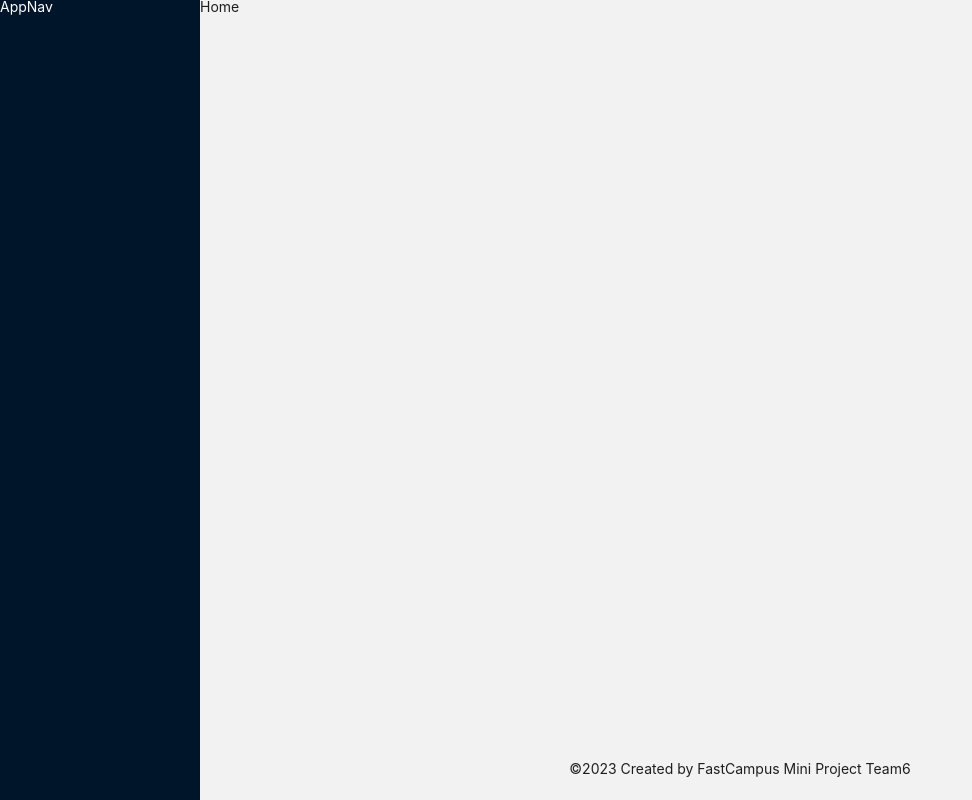
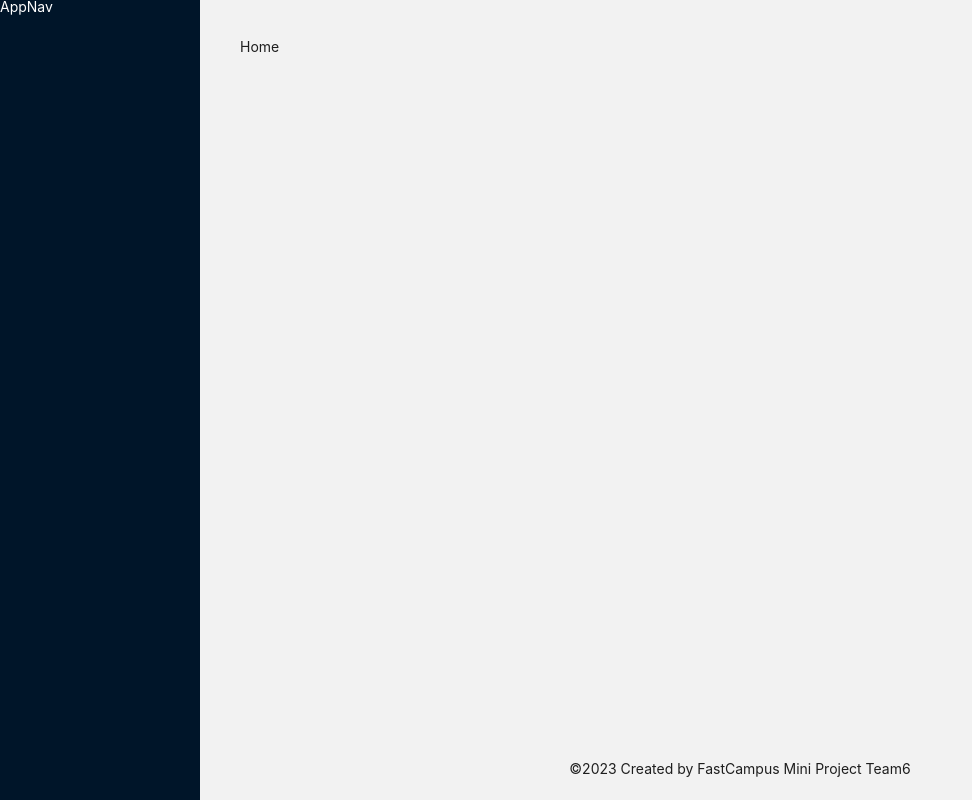
Before and after one commit to FC-MINI-6/mini-project-FE, a React (Vite) app: page / in a window 1280 px wide. Shown: the whole page, without its empty margins (0-972 px from the left). Built offline with nearby package versions, Linux system fonts and the light colour scheme.

Commit message:
style: Layout Style 수정

```diff
--- a/src/components/common/NavLayout.tsx
+++ b/src/components/common/NavLayout.tsx
@@ -6,7 +6,7 @@ const { Sider, Content, Footer } = Layout
 export const NavLayout = () => {
   return (
     <>
-      <Layout hasSider>
+      <Layout hasSider style={{ minWidth: 1024 }}>
         <Sider
           style={{
             overflow: 'auto',
@@ -23,7 +23,7 @@ export const NavLayout = () => {
         <Layout
           className="site-layout"
           style={{ marginLeft: 200, display: 'flex', flexDirection: 'column', height: '100vh' }}>
-          <Content style={{ flexGrow: 1 }}>
+          <Content style={{ flexGrow: 1, padding: 40 }}>
             <Outlet />
           </Content>
           <Footer style={{ textAlign: 'center' }}>
```
